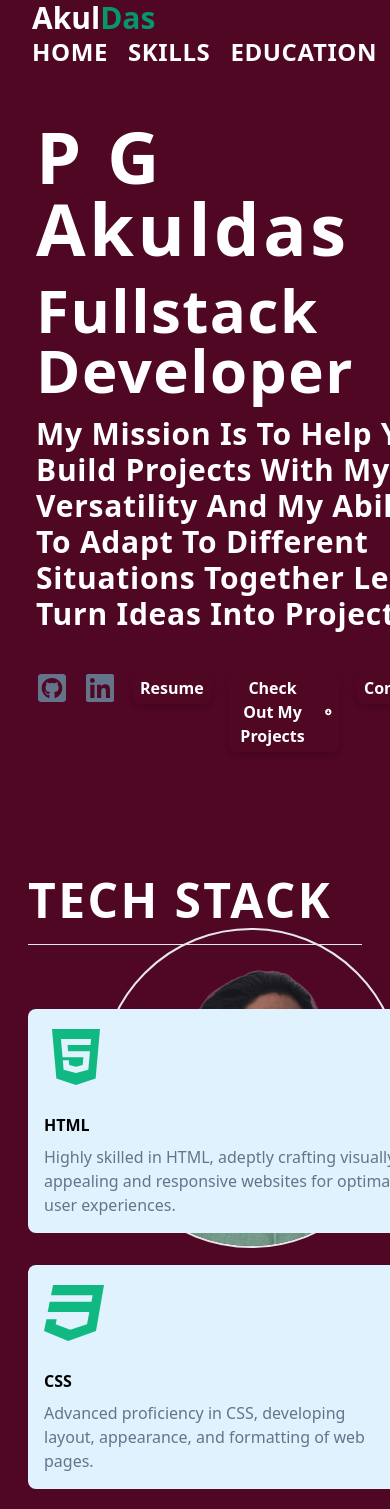
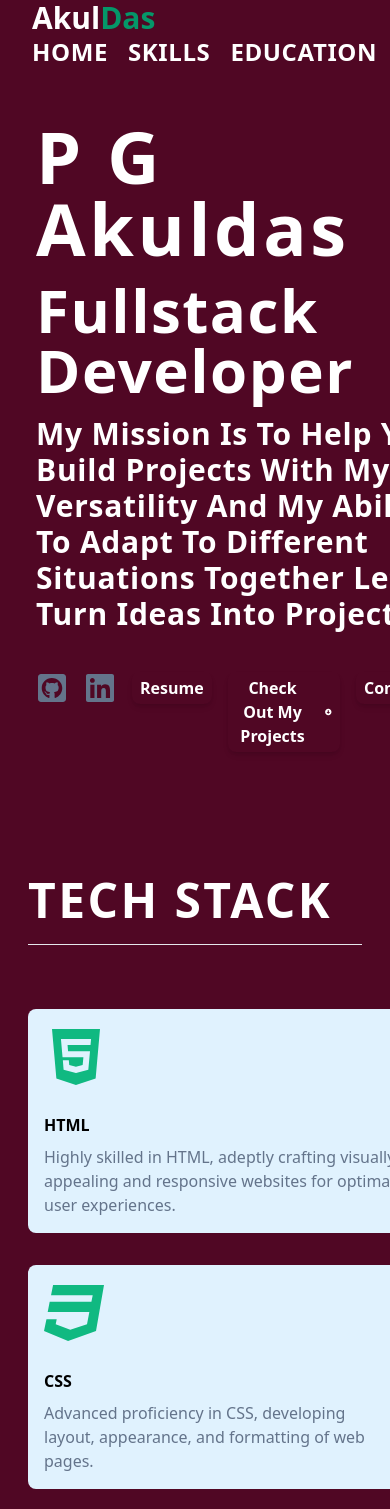
Before and after one commit to Akuldas1/Portfolio, a React (Vite) app: page / in a window 390 px wide. Shown: the top 1509 px of the page. Built offline with nearby package versions, Linux system fonts and the light colour scheme.

Commit message:
Merge remote changes

```diff
--- a/src/components/Hero.jsx
+++ b/src/components/Hero.jsx
@@ -30,7 +30,7 @@ const Hero = () => {
 <a href='#contactme'><button class="py-1 px-2 flex items-center gap-4 bg-black-500 text-white font-semibold rounded-lg shadow-md hover:bg-pink-700 focus:outline-none focus:ring-2 focus:ring-blue-400 focus:ring-opacity-75">Contact <FaArrowAltCircleDown/> </button></a>
           </div>
         </article>
-        <article className='p-16 grid mt-20 rounded-full md:block'>
+        <article className='p-16 hidden mt-20 rounded-full md:block'>
           <img src ={heroImg} className='h-80 w-81 rounded-full aspect-square border-2 sm:2/5 lg:h-3/5' />
         </article>
       </div>
```
